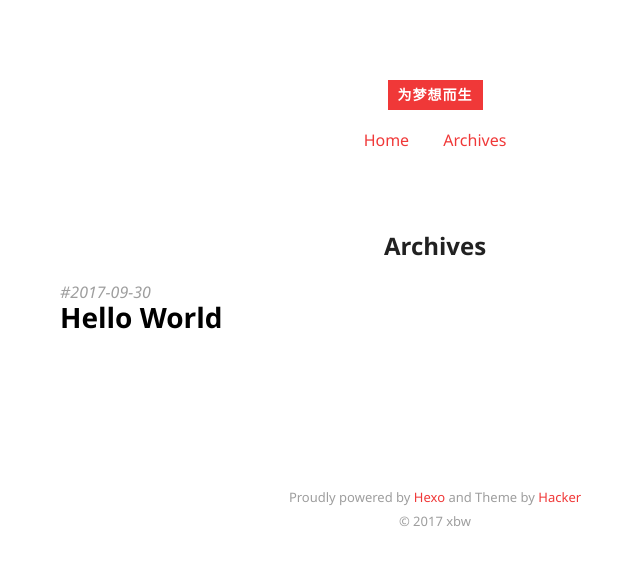
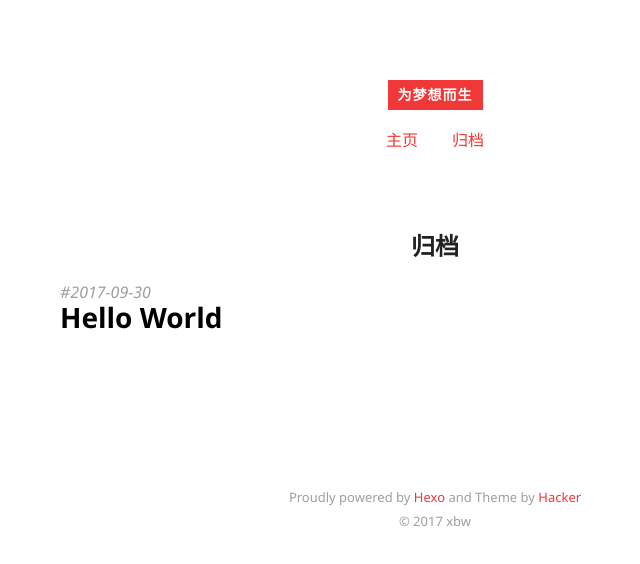
Before and after one commit to xbw12138/xbw12138.github.io, a plain HTML site: page archives/index.html in a window 1280 px wide. Shown: the whole page, without its empty margins (205-845 px from the left). Drawn offline with Linux system fonts and the light colour scheme.

Commit message:
Site updated: 2017-09-30 15:56:24

```diff
--- a/archives/index.html
+++ b/archives/index.html
@@ -3,7 +3,7 @@
 <head>
   <meta charset="utf-8">
 
-  <title>Archives | 为梦想而生</title>
+  <title>归档 | 为梦想而生</title>
 
 
   <meta name="author" content="xbw">
@@ -45,9 +45,9 @@
   <nav class="site-navigation">
     <ul>
 
-        <li><a href="/">Home</a></li>
+        <li><a href="/">主页</a></li>
 
-        <li><a href="/archives">Archives</a></li>
+        <li><a href="/archives">归档</a></li>
 
     </ul>
   </nav>
@@ -58,7 +58,7 @@
 
 <article>
 
-  <h2 class="article-title ">Archives</h2>
+  <h2 class="article-title ">归档</h2>
 
   <div class="archive">
 
```
Also changed, not shown: 2017/09/30/hello-world/index.html (+2 -2 lines), index.html (+2 -2 lines), 1 other file.
